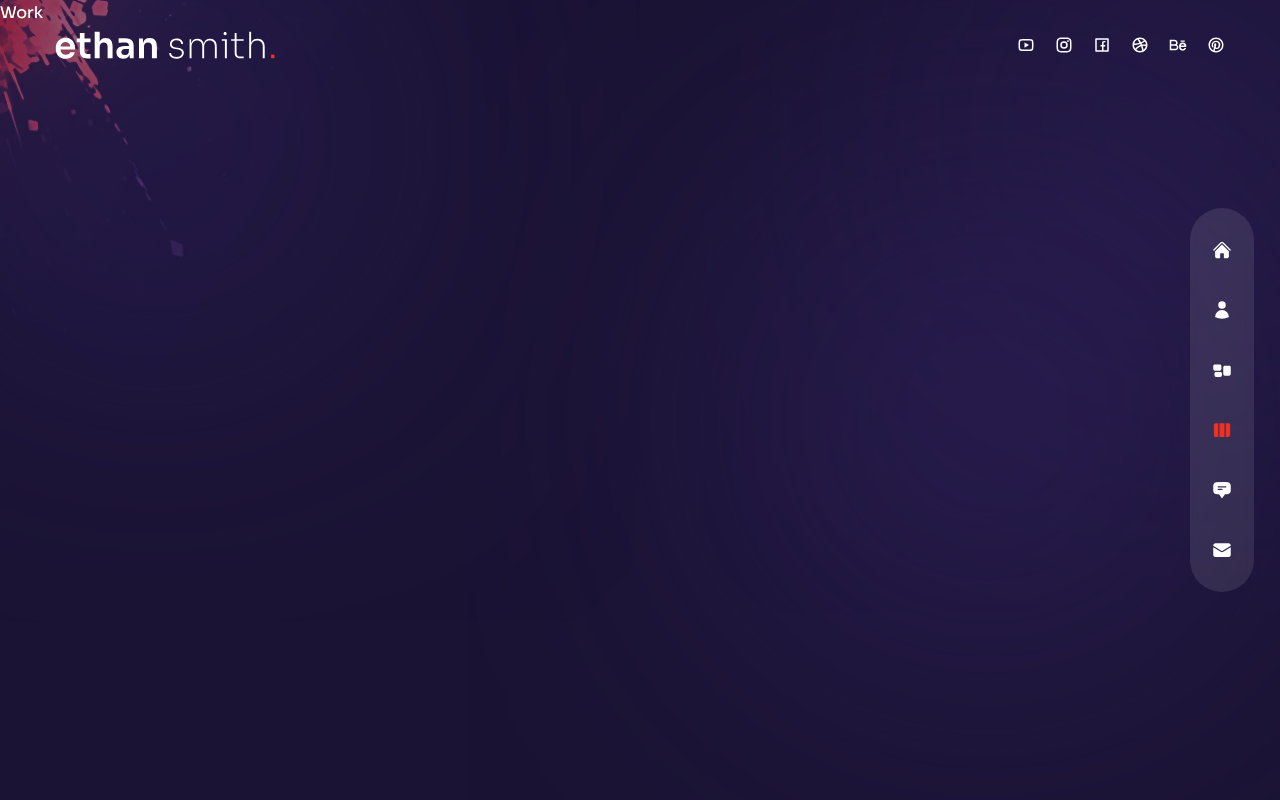
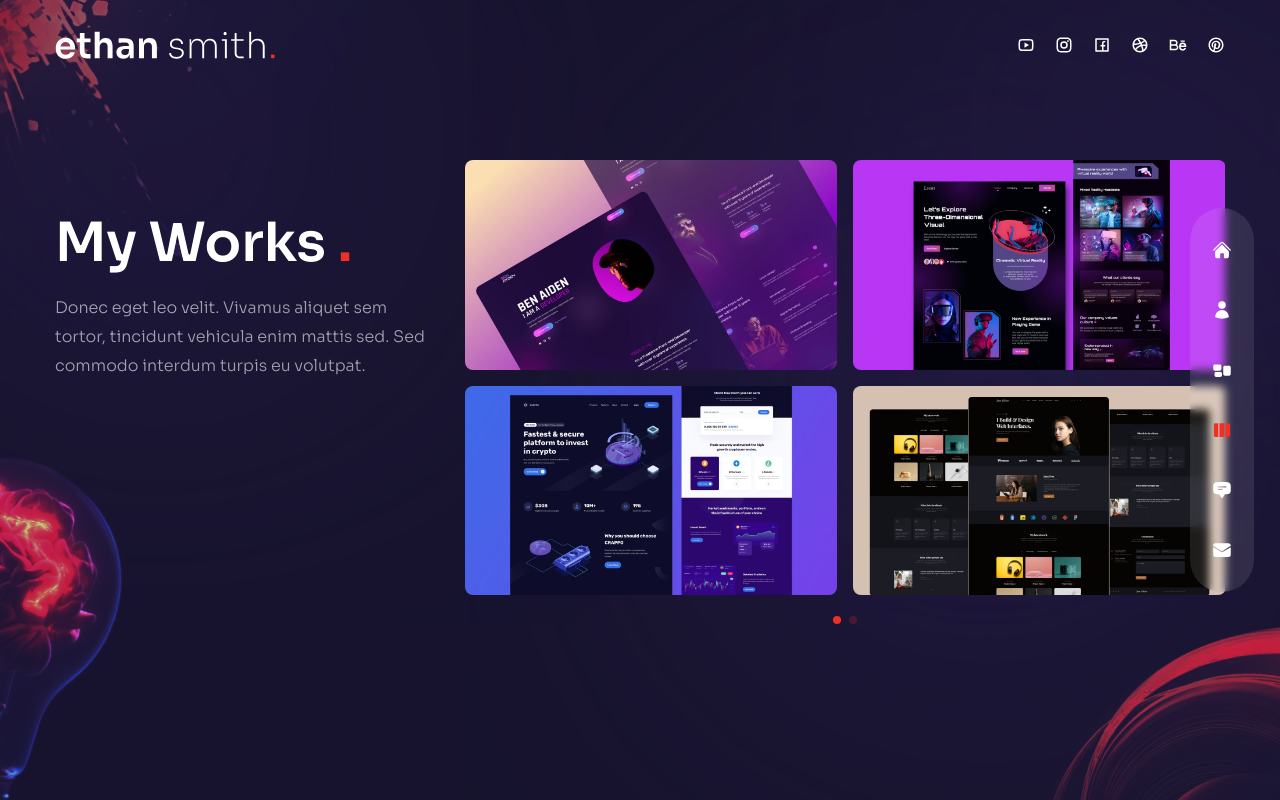
Before and after one commit to freetimezp/js-portfolio-22-web-dev, a Next.js app: page /work in a window 1280 px wide. Built offline with nearby package versions, Linux system fonts and the light colour scheme.

Commit message:
12. js-portfolio-22-web-dev. Work page. WorkSlider Component.

```diff
--- a/components/WorkSlider.js
+++ b/components/WorkSlider.js
@@ -1,3 +1,14 @@
+import Image from 'next/image';
+import { Swiper, SwiperSlide } from 'swiper/react';
+
+import { BsArrowRight } from 'react-icons/bs';
+
+import 'swiper/css';
+import 'swiper/css/free-mode';
+import 'swiper/css/pagination';
+
+import { Pagination } from 'swiper';
+
 // data
 const workSlides = {
    slides: [
@@ -45,7 +56,58 @@
 };
 
 const WorkSlider = () => {
-  return <div>Work Slider</div>;
+   return (
+      <Swiper
+         spaceBetween={10}
+         pagination={{
+            clickable: true
+         }}
+         modules={[Pagination]}
+         className='h-[280px] sm:h-[480px]'
+      >
+         {workSlides?.slides?.map((slide, index) => (
+            <SwiperSlide key={index}>
+               <div className='grid grid-cols-2 grid-rows-2 gap-4 cursor-pointer'>
+                  {slide.images.map((image, i) => (
+                     <div key={i} className='relative rounded-lg overflow-hidden flex
+                     items-center justify-center group'>
+                        <div className='relative flex items-center justify-center
+                        overflow-hidden group'>
+                           {/* image */}
+                           <Image src={image.path} alt="work" width={500} height={300} />
+
+                           {/* overlay */}
+                           <div className='absolute w-[0px] h-[100%] inset-0 bg-gradient-to-l from-transparent
+                           via-[#e838cc] to-[#4a22bd] opacity-0 group-hover:opacity-60 group-hover:w-[100%]
+                           transition-all duration-1000'></div>
+
+                           {/* title */}
+                           <div className='absolute bottom-0 translate-y-full group-hover:-translate-y-10
+                           group-hover:xl:-translate-y-20 transition-all opacity-0
+                           group-hover:opacity-100 scale-[100] group-hover:scale-[1]'>
+                              <div className='flex items-center gap-x-2 text-[13px] tracking-[0.2em]'>
+                                 <div className='delay-200 -translate-x-[500%] group-hover:-translate-x-0
+                                 transition-all duration-400'>
+                                    LIVE
+                                 </div>
+                                 <div className='translate-y-[500%] group-hover:translate-y-0 transition-all
+                                 duration-500 delay-250'>
+                                    PROJECT
+                                 </div>
+                                 <div className='translate-x-[500%] group-hover:translate-x-0 transition-all
+                                 duration-600 delay-300 text-xl'>
+                                    <BsArrowRight />
+                                 </div>
+                              </div>
+                           </div>
+                        </div>
+                     </div>
+                  ))}
+               </div>
+            </SwiperSlide>
+         ))}
+      </Swiper>
+   );
 };
 
 export default WorkSlider;
--- a/pages/work/index.js
+++ b/pages/work/index.js
@@ -1,5 +1,58 @@
+import { motion } from 'framer-motion';
+import { fadeIn } from '../../variants';
+
+import WorkSlider from '../../components/WorkSlider';
+import Bulb from '../../components/Bulb';
+import Circles from '../../components/Circles';
+
 const Work = () => {
-  return <div>Work</div>;
+   return (
+      <div className='h-full bg-primary/30 py-36 flex items-center'>
+         <Circles />
+
+         <div className='container mx-auto'>
+            <div className='flex flex-col xl:flex-row gap-x-8'>
+               {/* text */}
+               <div className='text-center flex xl:w-[30vw] flex-col lg:text-left mb-4
+          xl:mb-0'>
+                  <motion.h2
+                     variants={fadeIn('up', 0.3)}
+                     initial="hidden"
+                     animate="show"
+                     exit="hidden"
+                     className='h2 xl:mt-12'
+                  >
+                     My Works <span className='text-accent'>.</span>
+                  </motion.h2>
+                  <motion.p
+                     variants={fadeIn('up', 0.5)}
+                     initial="hidden"
+                     animate="show"
+                     exit="hidden"
+                     className='mb-4 max-w-[400px] mx-auto lg:mx-0'
+                  >
+                     Donec eget leo velit. Vivamus aliquet sem tortor, tincidunt
+                     vehicula enim mattis sed. Sed commodo interdum turpis eu volutpat.
+                  </motion.p>
+               </div>
+
+               {/* slider */}
+               <motion.div
+                  variants={fadeIn('down', 0.7)}
+                  initial="hidden"
+                  animate="show"
+                  exit="hidden"
+                  className='w-full xl:max-w-[65%]'
+               >
+                  <WorkSlider />
+               </motion.div>
+
+            </div>
+         </div>
+
+         <Bulb />
+      </div>
+   );
 };
 
 export default Work;
```
Lines whose indentation alone changed are shown as unchanged.
